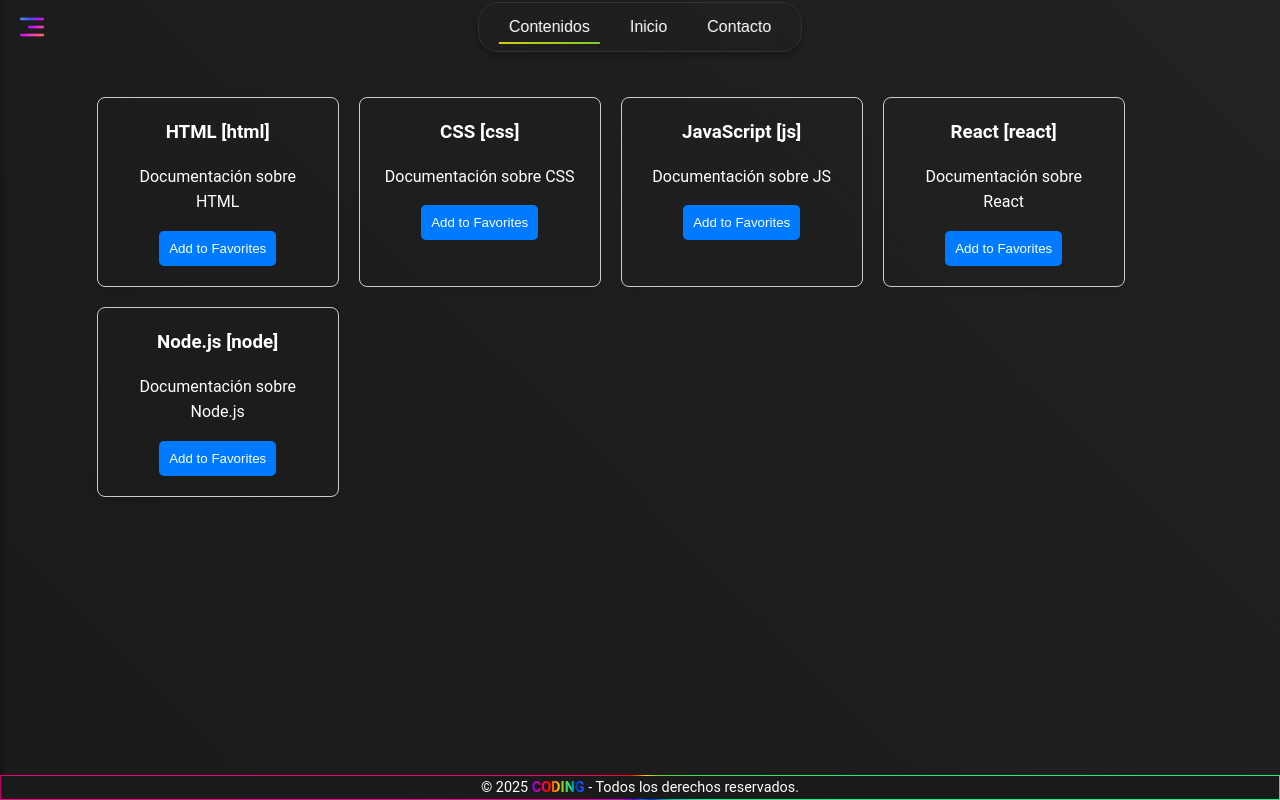
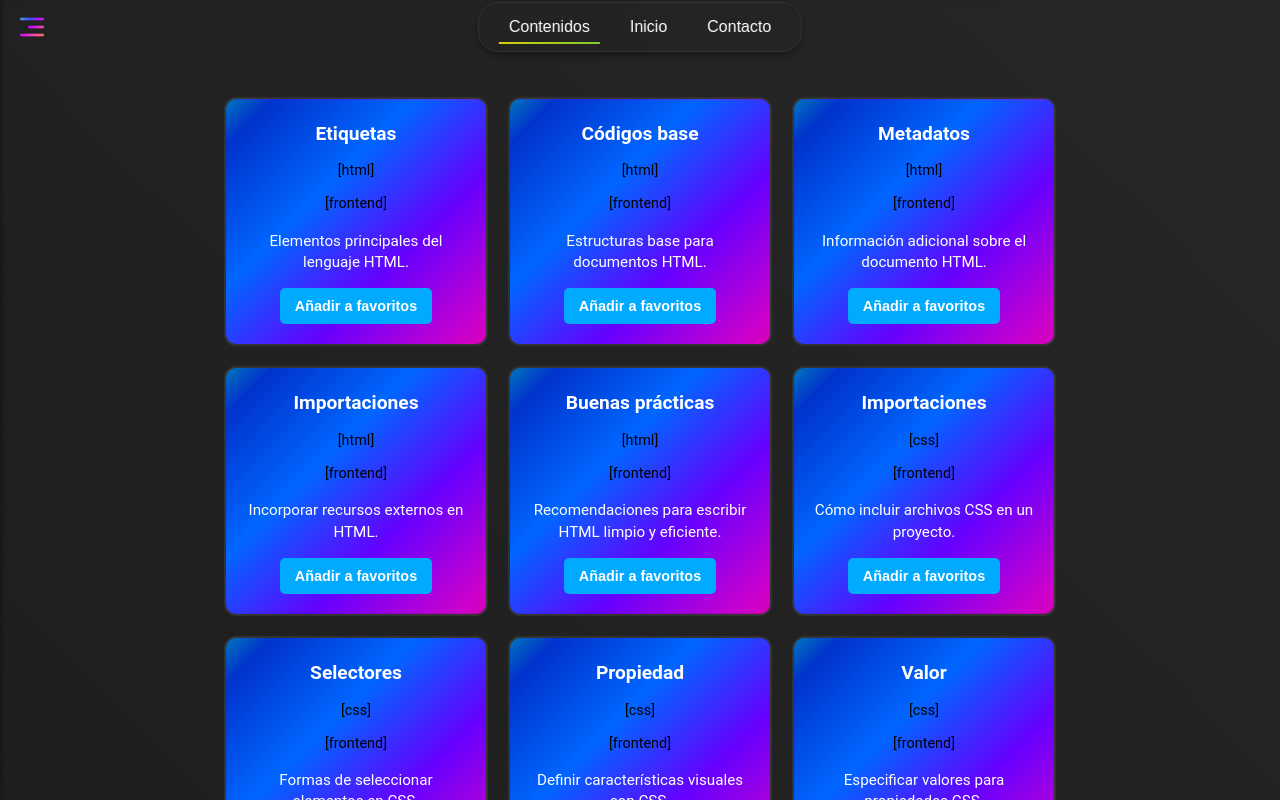
Before and after one commit to DuskStarGITHUB/Coding, a React (Vite) app in the folder frontend/: page / in a window 1280 px wide. Both pictures are taken after a click on the button "Contenidos". Shown: the top 800 px of the page. Built offline with nearby package versions, Linux system fonts and the light colour scheme.

Commit message:
Repoonsive Fixed + FavNav init

```diff
--- a/frontend/src/web/controllers/Controllers.jsx
+++ b/frontend/src/web/controllers/Controllers.jsx
@@ -25,14 +25,17 @@ export const ControllerViews = () => {
   const [currentPage, setCurrentPage] = useState("inicio");
   const [theme, setTheme] = useState("default");
   const [isAsideOpen, setIsAsideOpen] = useState(false);
+
   useEffect(() => {
     Responses.applyTheme(theme);
   }, [theme]);
+
   useEffect(() => {
     if (isAsideOpen) {
       Responses.getSavedContents();
     }
   }, [isAsideOpen]);
+
   return (
     <>
       <NavBar currentPage={currentPage} onPageChange={setCurrentPage} />
--- a/frontend/src/web/models/Responses.jsx
+++ b/frontend/src/web/models/Responses.jsx
@@ -46,38 +46,70 @@ const Responses = {
     document.documentElement.className = theme;
   },
   getSavedContents: () => {
-    const savedContents =
-      JSON.parse(localStorage.getItem("contentsSaved")) || [];
+    const savedContents = JSON.parse(localStorage.getItem("contentsSaved"));
     const favoritesList = document.getElementById("favorites-list");
     favoritesList.innerHTML = "";
+    if (!savedContents) {
+      const errorMessage = document.createElement("h4");
+      errorMessage.textContent =
+        "Tu almacenamiento local está dañado o vacío. No se encontraron favoritos.";
+      errorMessage.classList.add("favorite-item");
+      favoritesList.appendChild(errorMessage);
+      return;
+    }
     if (savedContents.length === 0) {
-      const noFavoritesMessage = document.createElement("li");
-      noFavoritesMessage.textContent =
-        "No has agregado documentacion en tus favoritos.";
+      const noFavoritesMessage = document.createElement("h4");
+      noFavoritesMessage.textContent = "No tienes favoritos.";
       favoritesList.appendChild(noFavoritesMessage);
       return;
     }
-    savedContents.forEach((content) => {
-      const contentData = Responses.getContentLabel(content);
+    savedContents.forEach((id) => {
+      const contentData = Responses.getContentLabelById(id);
       if (contentData) {
         const listItem = document.createElement("li");
+        listItem.classList.add("favorite-item");
         const link = document.createElement("a");
-        link.href = `content/${content}`;
+        link.href = `/content/${id}`;
         link.textContent = contentData;
         listItem.appendChild(link);
         favoritesList.appendChild(listItem);
+      } else {
+        console.warn(`ID no encontrado: ${id}`);
       }
     });
   },
-  getContentLabel: (content) => {
+  getContentLabelById: (id) => {
     const contents = {
-      html: "HTML",
-      css: "CSS",
-      js: "JavaScript",
-      react: "React",
-      node: "Node.js",
+      "html-eti": "Etiquetas HTML",
+      "html-cb": "Códigos base",
+      "html-meta": "Metadatos",
+      "html-imports": "Importaciones",
+      "html-bp": "Buenas prácticas",
+      "css-imports": "Importaciones CSS",
+      "css-select": "Selectores CSS",
+      "css-property": "Propiedad CSS",
+      "css-value": "Valor CSS",
+      "css-comments": "Comentarios CSS",
+      "css-rules": "Reglas CSS",
+      "css-bp": "Buenas prácticas CSS",
+      "js-reserved": "Palabras reservadas JS",
+      "js-commands": "Comandos JS",
+      "js-functions": "Funciones JS",
+      "js-cmv": "CMV JS",
+      "js-dom": "DOM JS",
+      "js-modular": "Programación Modular JS",
+      "js-bp": "Buenas prácticas JS",
+      "react-vite": "Vite React",
+      "react-components": "Componentes React",
+      "react-cb": "Código Base React",
+      "react-bp": "Buenas prácticas React",
+      "react-structure": "Estructura de Archivos React",
     };
-    return contents[content] || null;
+    const contentLabel = contents[id];
+    if (!contentLabel) {
+      console.warn(`Contenido no encontrado para ID: ${id}`);
+    }
+    return contentLabel || `ID no encontrado: ${id}`;
   },
 };
 
--- /dev/null
+++ b/frontend/src/web/views/components/ContentsPage.jsx
@@ -0,0 +1,177 @@
+// Array de objetos para la pagian contenidos
+
+const contents = [
+  {
+    fc: "frontend",
+    type: "html",
+    title: "Etiquetas",
+    description: "Elementos principales del lenguaje HTML.",
+    id: "html-etiquetas",
+  },
+  {
+    fc: "frontend",
+    type: "html",
+    title: "Códigos base",
+    description: "Estructuras base para documentos HTML.",
+    id: "html-codigos-base",
+  },
+  {
+    fc: "frontend",
+    type: "html",
+    title: "Metadatos",
+    description: "Información adicional sobre el documento HTML.",
+    id: "html-metadatos",
+  },
+  {
+    fc: "frontend",
+    type: "html",
+    title: "Importaciones",
+    description: "Incorporar recursos externos en HTML.",
+    id: "html-importaciones",
+  },
+  {
+    fc: "frontend",
+    type: "html",
+    title: "Buenas prácticas",
+    description: "Recomendaciones para escribir HTML limpio y eficiente.",
+    id: "html-buenas-practicas",
+  },
+
+  {
+    fc: "frontend",
+    type: "css",
+    title: "Importaciones",
+    description: "Cómo incluir archivos CSS en un proyecto.",
+    id: "css-importaciones",
+  },
+  {
+    fc: "frontend",
+    type: "css",
+    title: "Selectores",
+    description: "Formas de seleccionar elementos en CSS.",
+    id: "css-selectores",
+  },
+  {
+    fc: "frontend",
+    type: "css",
+    title: "Propiedad",
+    description: "Definir características visuales con CSS.",
+    id: "css-propiedad",
+  },
+  {
+    fc: "frontend",
+    type: "css",
+    title: "Valor",
+    description: "Especificar valores para propiedades CSS.",
+    id: "css-valor",
+  },
+  {
+    fc: "frontend",
+    type: "css",
+    title: "Comentarios",
+    description: "Documentar código CSS con comentarios.",
+    id: "css-comentarios",
+  },
+  {
+    fc: "frontend",
+    type: "css",
+    title: "Reglas",
+    description: "Conjuntos de selectores y declaraciones en CSS.",
+    id: "css-reglas",
+  },
+  {
+    fc: "frontend",
+    type: "css",
+    title: "Buenas prácticas",
+    description: "Escribir CSS mantenible y eficiente.",
+    id: "css-buenas-practicas",
+  },
+
+  {
+    fc: "frontend, backend",
+    type: "js",
+    title: "Palabras reservadas",
+    description: "Términos reservados en JavaScript.",
+    id: "js-palabras-reservadas",
+  },
+  {
+    fc: "frontend, backend",
+    type: "js",
+    title: "Comandos",
+    description: "Instrucciones ejecutables en JavaScript.",
+    id: "js-comandos",
+  },
+  {
+    fc: "frontend, backend",
+    type: "js",
+    title: "Funciones",
+    description: "Definición y uso de funciones en JavaScript.",
+    id: "js-funciones",
+  },
+  {
+    fc: "frontend, backend",
+    type: "js",
+    title: "CMV",
+    description: "Conceptos de Closures, Modules y Variables en JavaScript.",
+    id: "js-cmv",
+  },
+  {
+    fc: "frontend, backend",
+    type: "js",
+    title: "DOM",
+    description: "Manipulación del Document Object Model.",
+    id: "js-dom",
+  },
+  {
+    fc: "frontend, backend",
+    type: "js",
+    title: "Programación Modular",
+    description: "Dividir el código en módulos reutilizables.",
+    id: "js-programacion-modular",
+  },
+  {
+    fc: "frontend, backend",
+    type: "js",
+    title: "Buenas Prácticas",
+    description: "Recomendaciones para código limpio en JavaScript.",
+    id: "js-buenas-practicas",
+  },
+
+  {
+    fc: "frontend",
+    type: "react",
+    title: "Vite",
+    description: "Configuración de proyectos React con Vite.",
+    id: "react-vite",
+  },
+  {
+    fc: "frontend",
+    type: "react",
+    title: "Componentes",
+    description: "Creación y uso de componentes en React.",
+    id: "react-componentes",
+  },
+  {
+    fc: "frontend",
+    type: "react",
+    title: "Código Base",
+    description: "Estructura inicial de un proyecto React.",
+    id: "react-codigo-base",
+  },
+  {
+    fc: "frontend",
+    type: "react",
+    title: "Buenas Prácticas",
+    description: "Recomendaciones para proyectos React eficientes.",
+    id: "react-buenas-practicas",
+  },
+  {
+    fc: "frontend",
+    type: "react",
+    title: "Estructura de Archivos",
+    description: "Organización de archivos en proyectos React.",
+    id: "react-estructura-de-archivos",
+  },
+];
+
+export default contents;
--- a/frontend/src/web/views/global/animations/rainbow.css
+++ b/frontend/src/web/views/global/animations/rainbow.css
@@ -13,6 +13,17 @@
   }
 }
 
+@keyframes gradient-shift {
+  0% {
+    background-position: 0% 50%;
+  }
+  50% {
+    background-position: 100% 50%;
+  }
+  100% {
+    background-position: 0% 50%;
+  }
+}
 /*Borde animado rainbow*/
 @keyframes rotateBorder {
   to {
--- a/frontend/src/web/views/global/themes/themes.css
+++ b/frontend/src/web/views/global/themes/themes.css
@@ -25,6 +25,8 @@
   --highlight-color: #6ae6ffae;
   --shadow-color: rgba(0, 0, 0, 0.5);
   --link-color: #00aaff;
+  --text-1: #fff;
+  --text-2: #000;
 }
 
 body {
--- a/frontend/src/web/views/pages/PageContents.jsx
+++ b/frontend/src/web/views/pages/PageContents.jsx
@@ -1,38 +1,32 @@
 // Página de contenidos
 import React from "react";
 import "./assets/PageContents.css";
+import contents from "../components/ContentsPage";
 
 const PageContents = () => {
-  const contents = [
-    { type: "html", title: "HTML", description: "Documentación sobre HTML" },
-    { type: "css", title: "CSS", description: "Documentación sobre CSS" },
-    { type: "js", title: "JavaScript", description: "Documentación sobre JS" },
-    { type: "react", title: "React", description: "Documentación sobre React" },
-    {
-      type: "node",
-      title: "Node.js",
-      description: "Documentación sobre Node.js",
-    },
-  ];
-  const addFavorite = (type) => {
+  const addFavorite = (id) => {
     const savedContents =
       JSON.parse(localStorage.getItem("contentsSaved")) || [];
-    if (!savedContents.includes(type)) {
-      savedContents.push(type);
+    if (!savedContents.includes(id)) {
+      savedContents.push(id);
       localStorage.setItem("contentsSaved", JSON.stringify(savedContents));
     }
   };
+
   return (
     <main>
       <div className="content-cards">
         {contents.map((content) => (
-          <div className="content-card" key={content.type}>
-            <h3>
-              {content.title} [<span>{content.type}</span>]
-            </h3>
+          <div
+            className="content-card"
+            key={`${content.type}-${content.title}`}
+          >
+            <h3>{content.title}</h3>
+            <span>[{content.type}]</span>
+            <span>[{content.fc}]</span>
             <p>{content.description}</p>
-            <button onClick={() => addFavorite(content.type)}>
-              Add to Favorites
+            <button onClick={() => addFavorite(content.id)}>
+              Añadir a favoritos
             </button>
           </div>
         ))}
--- a/frontend/src/web/views/pages/assets/pagecontents.css
+++ b/frontend/src/web/views/pages/assets/pagecontents.css
@@ -1,33 +1,68 @@
-/* Estilos para las tarjetas de la pagian contenidos */
+/* Estilos pagian de contenidos */
 .content-cards {
   display: flex;
   flex-wrap: wrap;
+  justify-content: center;
   gap: 20px;
   padding: 20px;
 }
 
 .content-card {
-  border: 1px solid #ccc;
-  border-radius: 8px;
+  background: linear-gradient(
+    135deg,
+    var(--color-1),
+    var(--color-2),
+    var(--color-3),
+    var(--color-4),
+    var(--color-5),
+    var(--color-6),
+    var(--color-7),
+    var(--color-8),
+    var(--color-9),
+    var(--color-10)
+  );
+  background-size: 400%;
+  border: 2px solid var(--border-color);
+  border-radius: 12px;
   padding: 20px;
-  width: 200px;
+  width: 220px;
   text-align: center;
-  box-shadow: 0 2px 4px rgba(0, 0, 0, 0.1);
+  color: var(--text-color);
+  animation: gradient-shift 10s ease infinite;
+  position: relative;
 }
 
 .content-card h3 {
   margin: 0 0 10px;
+  font-size: 1.2em;
+  font-weight: bold;
+}
+
+.content-card span {
+  display: block;
+  font-size: 0.9em;
+  color: var(--text-2);
+  margin-bottom: 10px;
+}
+
+.content-card p {
+  font-size: 0.95em;
+  line-height: 1.4;
 }
 
 .content-card button {
-  background-color: #007bff;
-  color: white;
-  padding: 10px;
+  background-color: var(--link-color);
+  color: var(--text-color);
+  padding: 10px 15px;
   border: none;
   border-radius: 5px;
+  font-size: 0.9em;
+  font-weight: bold;
   cursor: pointer;
+  transition: background-color 0.3s ease, transform 0.2s ease;
 }
 
 .content-card button:hover {
-  background-color: #0056b3;
+  background-color: var(--hover-color);
+  transform: scale(1.05);
 }
```
Also changed, not shown: frontend/src/web/views/components/assets/css/asidenav.css (+22 -0 lines), frontend/src/web/views/global/themes/responsive.css (+8 -0 lines), frontend/src/web/views/pages/PageHome.jsx (+57 -12 lines), frontend/src/web/views/pages/assets/pagehome.css (+32 -12 lines).
